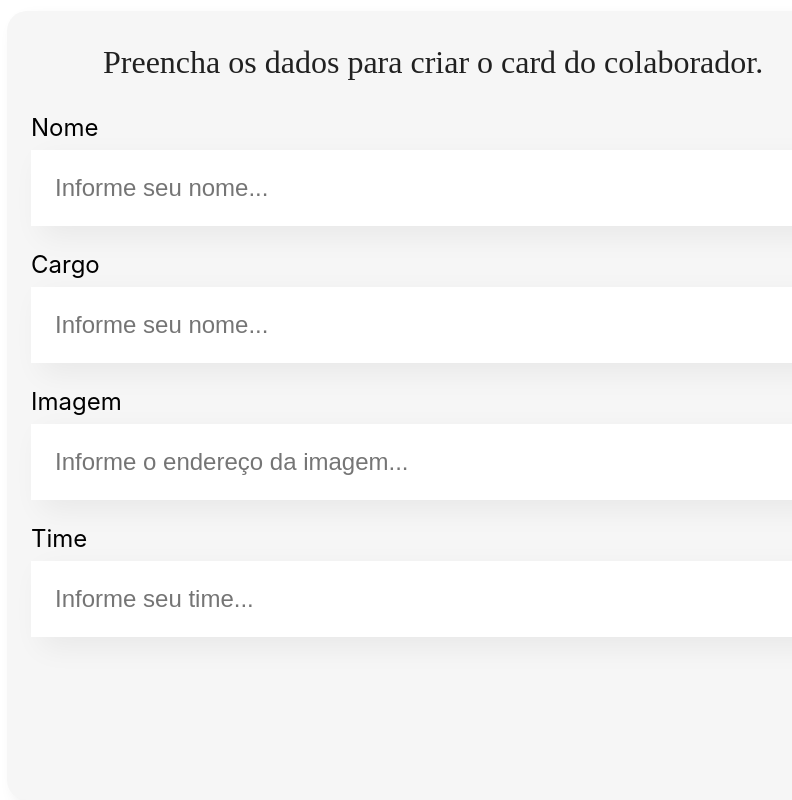
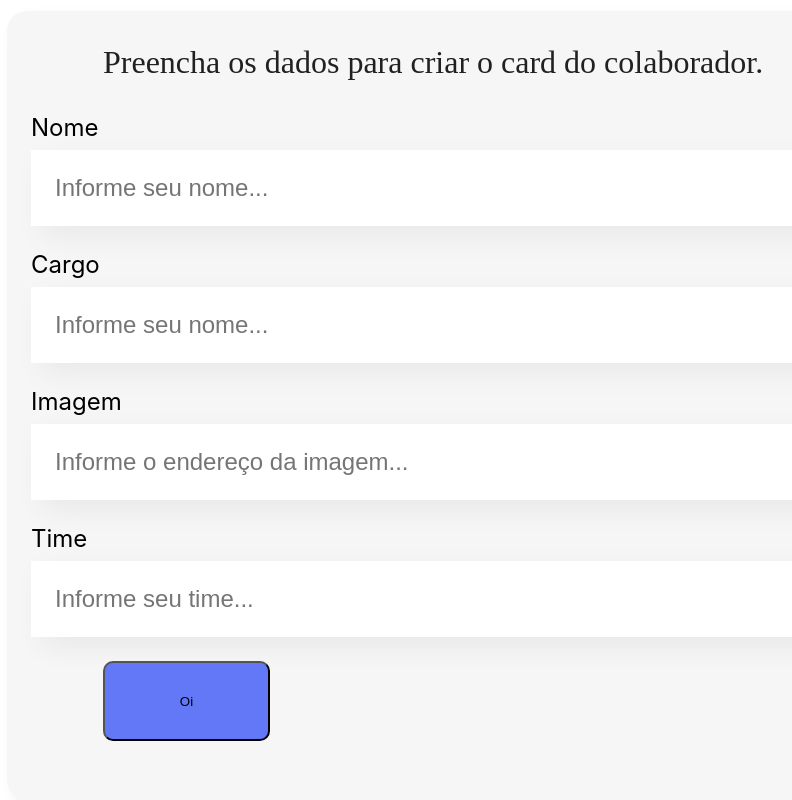
Before and after one commit to eduardorezzadori/desenvolvendo-com-react, a JavaScript app in the folder organograma/: page / in a window 1280 px wide. Shown: the part 547-1347 px from the top of the page, without its empty margins (152-944 px from the left). Built offline with nearby package versions, Linux system fonts and the light colour scheme; the HTML template or start-up script is replaced by a standard one.

Commit message:
Adicionei o meu primeiro botao

```diff
--- /dev/null
+++ b/organograma/src/components/Button1/Button1.css
@@ -0,0 +1,10 @@
+button {
+    position: relative;
+    width: 167px;
+    height: 80px;
+    flex-shrink: 0;
+    border-radius: 10px;
+    background: #6278F7;
+    margin-bottom: 32px;
+    margin-left: 96px;
+}
--- /dev/null
+++ b/organograma/src/components/Button1/index.js
@@ -0,0 +1,11 @@
+import "./Button1.css"
+
+const Button1 = () => {
+    return (
+        <button>
+            Oi
+        </button>
+    )
+}
+
+export default Button1
--- a/organograma/src/components/CriarCard/index.js
+++ b/organograma/src/components/CriarCard/index.js
@@ -1,3 +1,4 @@
+import Button1 from "../Button1"
 import CampoTexto from "../CampoTexto"
 import Tittle1 from "../Tittle1"
 import "./CriarCard.css"
@@ -10,6 +11,7 @@ const criarCard = () => {
             <CampoTexto label="Cargo" msg="Informe seu nome..." />
             <CampoTexto label="Imagem" msg="Informe o endereço da imagem..." />
             <CampoTexto label="Time" msg="Informe seu time..." />
+            <Button1 />
         </div>
     )
 }
```
